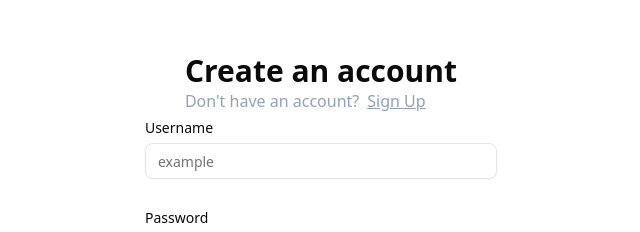
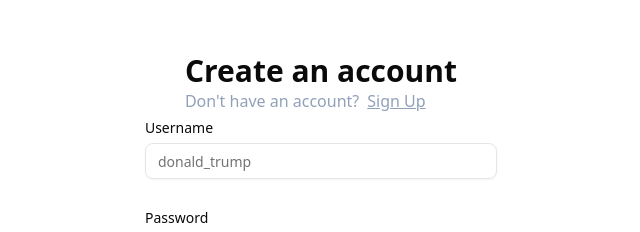
Before and after one commit to Hetav21/Pixelshot, a React (Vite) app: page /sign-in in a window 1280 px wide. Shown: the part 201-433 px from the top of the page, without its empty margins (319-959 px from the left). Built offline with nearby package versions, Linux system fonts and the light colour scheme.

Commit message:
minor changes

```diff
--- a/src/ui/components/Auth.tsx
+++ b/src/ui/components/Auth.tsx
@@ -103,7 +103,7 @@ export function Auth({ type }: { type: "sign-up" | "sign-in" }) {
                   <FormItem>
                     <FormLabel>Username</FormLabel>
                     <FormControl>
-                      <Input placeholder="example" {...field} />
+                      <Input placeholder="donald_trump" {...field} />
                     </FormControl>
                     <FormMessage />
                   </FormItem>
```
Also changed, not shown: src/electron/app/session.ts (+0 -12 lines), src/electron/app/files.ts (added).
